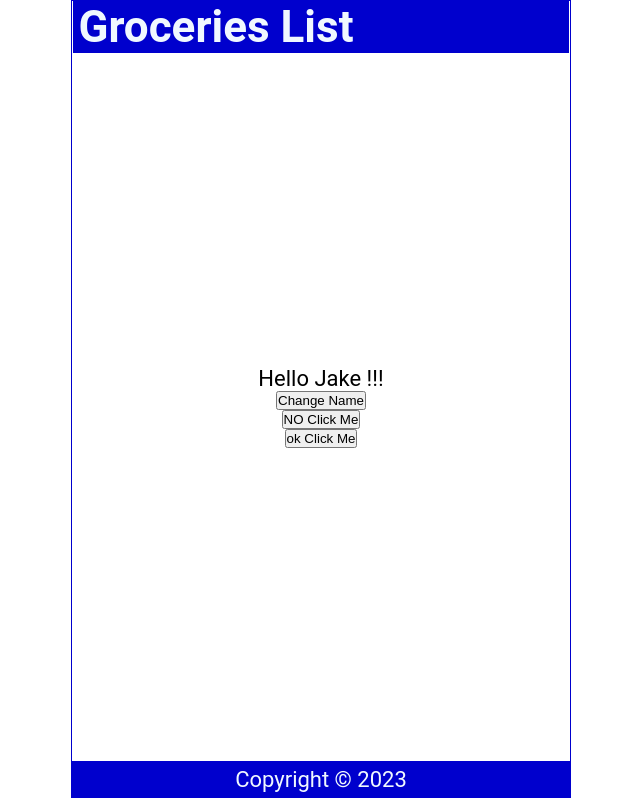
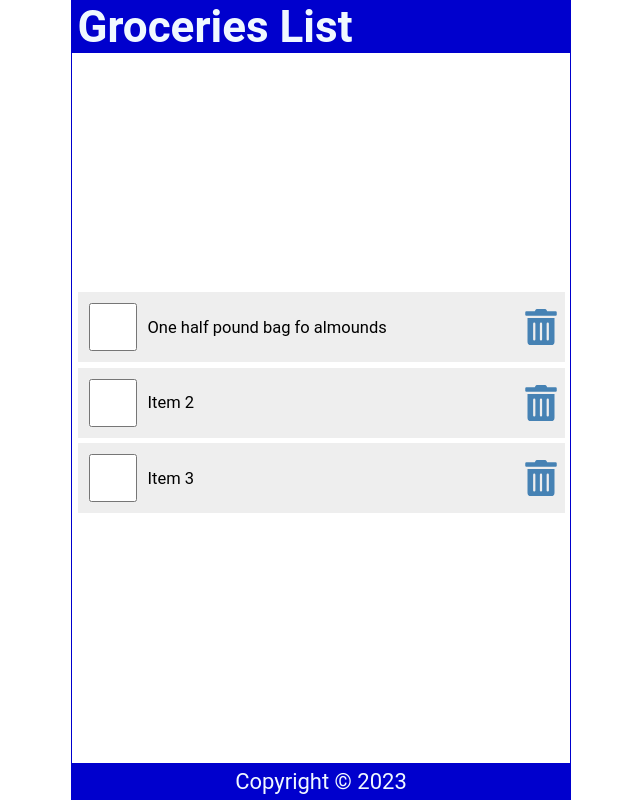
Before and after one commit to Rolo2121/TUTORIAL, a React (Create React App) app: page / in a window 1280 px wide. Shown: the whole page, without its empty margins (319-959 px from the left). Built offline with nearby package versions, Linux system fonts and the light colour scheme.

Commit message:
making check boxs using state

```diff
--- a/package.json
+++ b/package.json
@@ -8,6 +8,7 @@
     "@testing-library/user-event": "^13.5.0",
     "react": "^18.2.0",
     "react-dom": "^18.2.0",
+    "react-icons": "^4.10.1",
     "react-scripts": "5.0.1",
     "web-vitals": "^2.1.4"
   },
--- a/src/Content.js
+++ b/src/Content.js
@@ -1,41 +1,56 @@
 import React from 'react';
 import './';
 import { useState } from 'react';
+import { FaTrashAlt } from 'react-icons/fa';
 
 const Content = () => {
-	const [name, setName] = useState('Jake');
-	const [count, setCount] = useState('0');
-	const handleNameChange = () => {
-		const names = ['Jake', 'John', 'Dave'];
-		const int = Math.floor(Math.random() * 3);
-		setName(names[int]);
-	};
+	const [items, setItems] = useState([
+		{
+			id: 1,
+			checked: false,
+			item: 'One half pound bag fo almounds',
+		},
+		{
+			id: 2,
+			checked: false,
+			item: 'Item 2',
+		},
+		{
+			id: 3,
+			checked: false,
+			item: 'Item 3',
+		},
+	]);
 
-	const handleClick = () => {
-		setCount(count + 1);
-		console.log(count);
-	};
-	const handleClick2 = (name) => {
-		console.log(`${name} clicked`);
-	};
-	const handleClick3 = (e) => {
-		console.log(e.target.innerText);
+	const handleCheck = (id) => {
+		const listItems = items.map((item) =>
+			item.id === id ? { ...item, checked: !item.checked } : item
+		);
+		setItems(listItems);
+		localStorage.setItem('shoppinglist', JSON.stringify(listItems));
 	};
 
 	return (
 		<main>
-			<p onDoubleClick={handleClick}>Hello {name} !!!</p>
-
-			<button onClick={handleNameChange}>Change Name</button>
-			<button onClick={handleClick}>NO Click Me</button>
-			<button
-				onClick={(e) => {
-					handleClick3(e);
-				}}>
-				ok Click Me
-			</button>
+			<ul>
+				{items.map((item) => (
+					<li className="item" key={item.id}>
+						<input
+							type="checkbox"
+							onChange={() => handleCheck(item.id)}
+							checked={item.checked}
+						/>
+						<label onDoubleClick={() => handleCheck(item.id)}>
+							{item.item}
+						</label>
+						<FaTrashAlt role="button" tabIndex="0" />
+					</li>
+				))}
+			</ul>
 		</main>
 	);
 };
 
+// min 24.49
+
 export default Content;
--- a/src/index.css
+++ b/src/index.css
@@ -10,8 +10,8 @@ html {
 
 body {
 	min-height: 100vh;
-	font-family: 'Roboto', 'Oxygen', 'Ububtu', 'Cantarell', 'Fira Sans',
-		'Droid Sans', 'Helvetica neue', 'sans-serif';
+	font-family: 'Roboto', 'Oxygen', 'Ubuntu', 'Cantarell', 'Fira Sans',
+		'Droid Sans', 'Helvetica Neue', sans-serif;
 	-webkit-font-smoothing: antialiased;
 	-moz-osx-font-smoothing: grayscale;
 }
@@ -21,14 +21,15 @@ body {
 	flex-direction: column;
 	justify-content: center;
 	align-items: center;
-	height: calc(100vh - 2px);
+	height: 100vh;
+	width: 100%;
 	max-width: 500px;
 	border: 1px solid mediumblue;
 	margin: auto;
 }
 
 header {
-	width: calc(100% - 2px);
+	width: 100%;
 	padding: 0 0.25em;
 	background-color: mediumblue;
 	color: aliceblue;
@@ -56,16 +57,61 @@ footer {
 	place-content: center;
 }
 
-/* body {
-  margin: 0;
-  font-family: -apple-system, BlinkMacSystemFont, 'Segoe UI', 'Roboto', 'Oxygen',
-    'Ubuntu', 'Cantarell', 'Fira Sans', 'Droid Sans', 'Helvetica Neue',
-    sans-serif;
-  -webkit-font-smoothing: antialiased;
-  -moz-osx-font-smoothing: grayscale;
+ul {
+	width: 100%;
+	list-style: none;
+	padding: 0 0.25rem 0.25rem;
 }
 
-code {
-  font-family: source-code-pro, Menlo, Monaco, Consolas, 'Courier New',
-    monospace;
-} */
+ul li::before {
+	content: '\200B';
+}
+
+.item {
+	display: flex;
+	justify-content: flex-start;
+	align-items: center;
+	padding: 0.5rem 0 0.5rem 0.5rem;
+	margin: 0.25rem 0;
+	background-color: #eee;
+}
+
+.item:first-child {
+	margin: 0;
+}
+
+.item input[type='checkbox'] {
+	text-align: center;
+	width: 2.5rem;
+	width: 48px;
+	min-width: 48px;
+	height: 2.5rem;
+	height: 48px;
+	min-height: 48px;
+	cursor: pointer;
+	margin-right: 0.5rem;
+}
+
+.item input[type='checkbox']:focus + label {
+	text-decoration: underline;
+}
+
+.item > label {
+	font-size: 0.75rem;
+	flex-grow: 1;
+}
+
+.item svg {
+	width: 48px;
+	min-width: 48px;
+	height: 36px;
+	font-size: 1rem;
+	color: steelblue;
+	cursor: pointer;
+}
+
+.item svg:focus,
+.item svg:hover {
+	color: red;
+	outline: none;
+}
```
Also changed, not shown: 1 other file (tests, documents, lock files or other folders).
